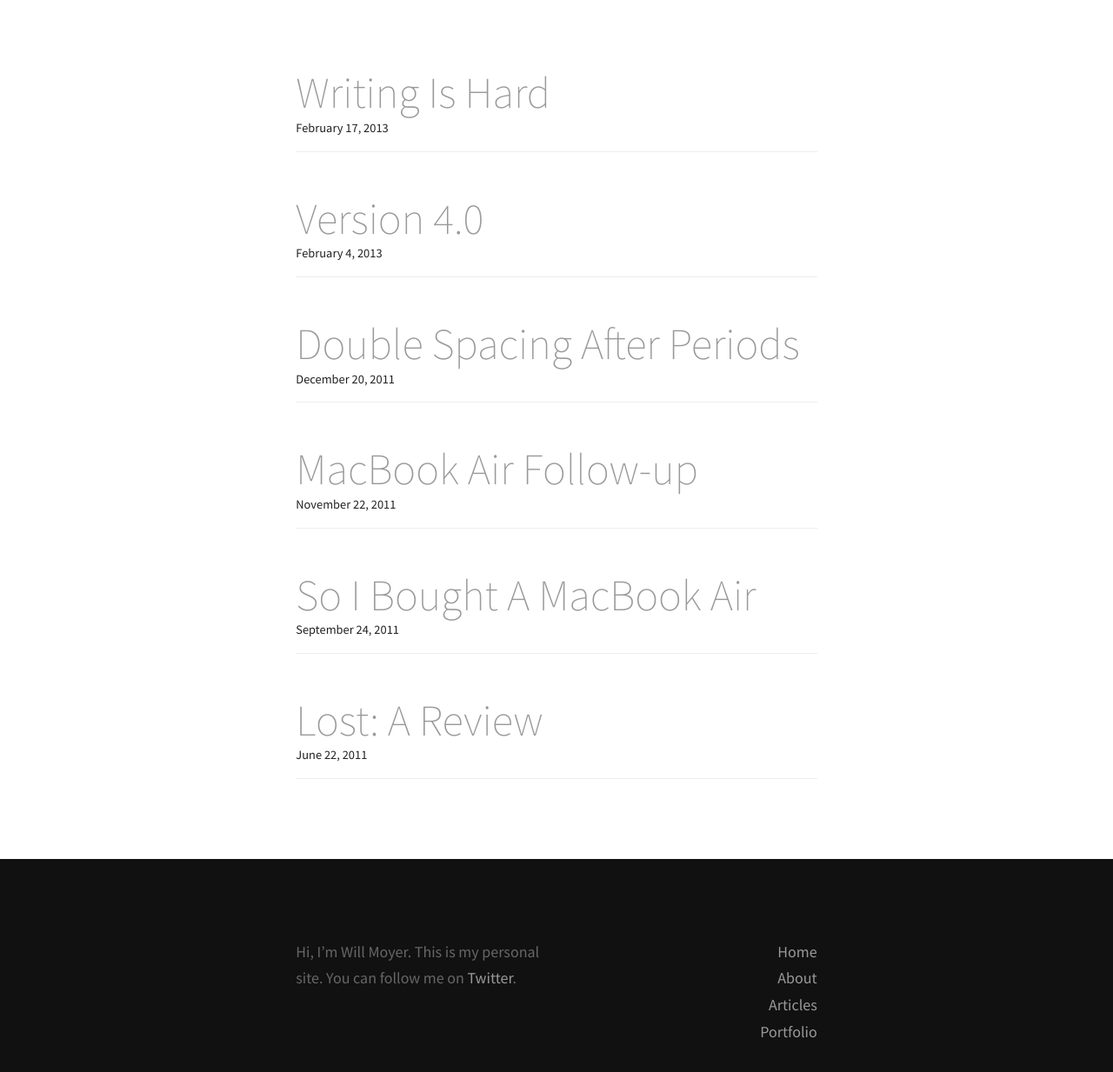
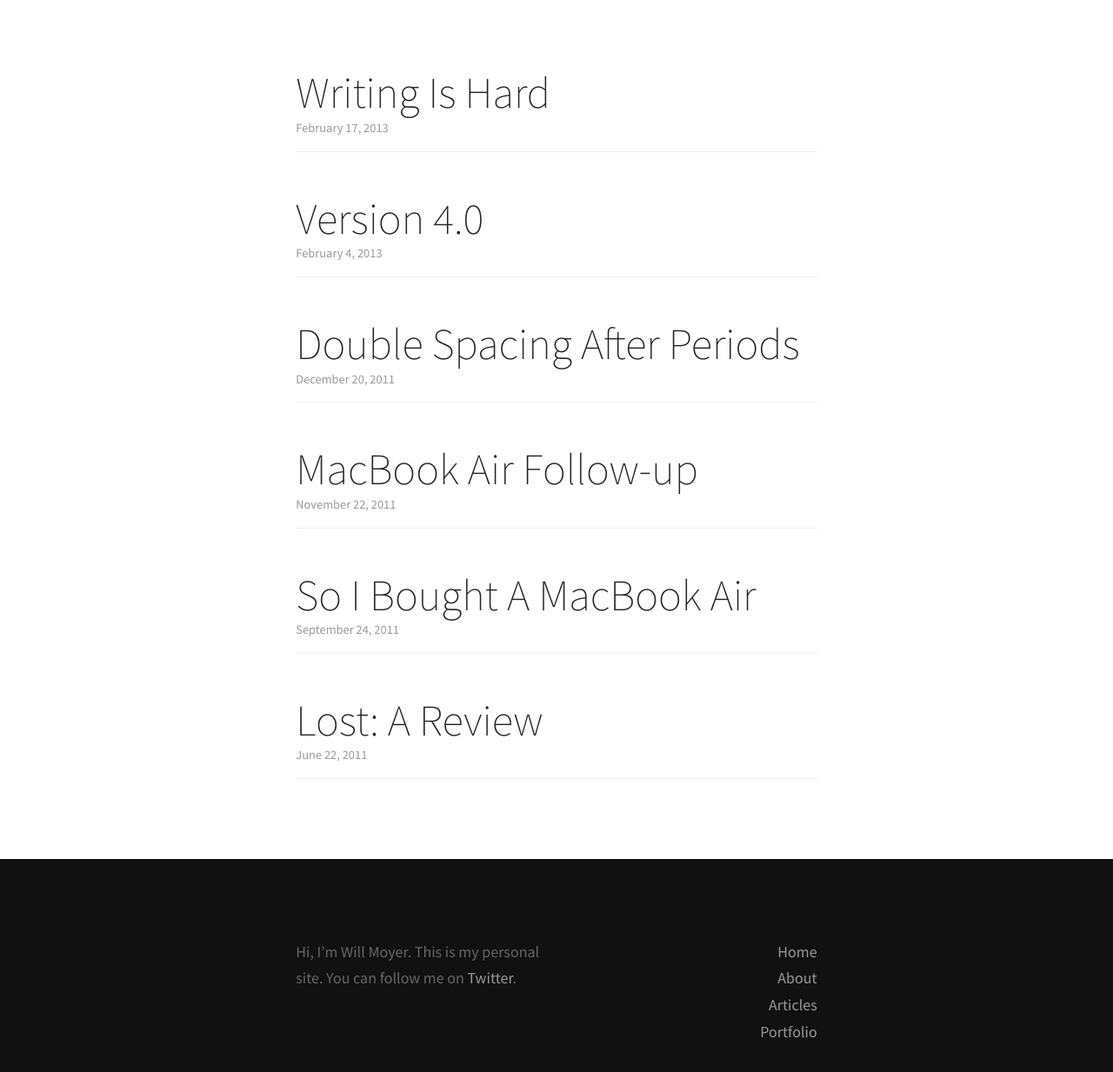
Before and after one commit to moyer/moyer.github.com, a Jekyll site: the page built from articles/index.html, in a window 1280 px wide. Shown: the whole page at 87% size. Built offline with Jekyll 4.4.1, drawn with Linux system fonts in a browser that asks for light colours; Markdown is read by kramdown in place of the engine named in the settings.

Commit message:
tweaks Article listing styles

```diff
--- a/articles/index.html
+++ b/articles/index.html
@@ -7,10 +7,12 @@ title: Articles
 	<ul class="article-list">
 		{% for post in site.posts %}
 		<li>
+			<a href="{{ post.url }}">
 			<div class="article-list__title">
-				<a href="{{ post.url }}">{{ post.title }}</a>
+				{{ post.title }}
 			</div>
 			<div class="zeta">{{ post.date | date: "%B %e, %Y" }}</div>
+			</a>
 		</li>
 		{% endfor %}
 	</ul>
--- a/css/_style.less
+++ b/css/_style.less
@@ -739,6 +739,7 @@ blockquote {
     }
 
     .article-list__title {
+        color: #222;
         font-weight: 200;
         .beta;
     }
--- a/css/style.css
+++ b/css/style.css
@@ -81,7 +81,7 @@ blockquote{padding:0 1.7rem;font-weight:200;}
 @media only screen and (min-width:1000px){.about__body{position:absolute;top:0;left:50%;right:0;bottom:0;margin:0;width:auto;padding:3.4rem;background-color:rgba(255, 255, 255, 0.9);}}.article-list{list-style:none;}
 .article-list li{padding:.85rem 0;border-bottom:1px solid #eee;margin-bottom:1.7rem;*zoom:1;}.article-list li:before,.article-list li:after{content:" ";display:table;}
 .article-list li:after{clear:both;}
-.article-list__title{font-weight:200;font-size:2.8rem;line-height:1.2;}
+.article-list__title{color:#222;font-weight:200;font-size:2.8rem;line-height:1.2;}
 .hero{font-size:.5rem;position:relative;width:35em;min-height:18em;margin:0 auto;top:-1.7em;}
 @media only screen and (min-width:630px){.hero{font-size:1rem;}}[class*=hero__]{display:block;line-height:1;position:absolute;}
 .hero__willmoyer{font-weight:200;font-size:4em;top:.208333333em;left:.041666667em;}
```
